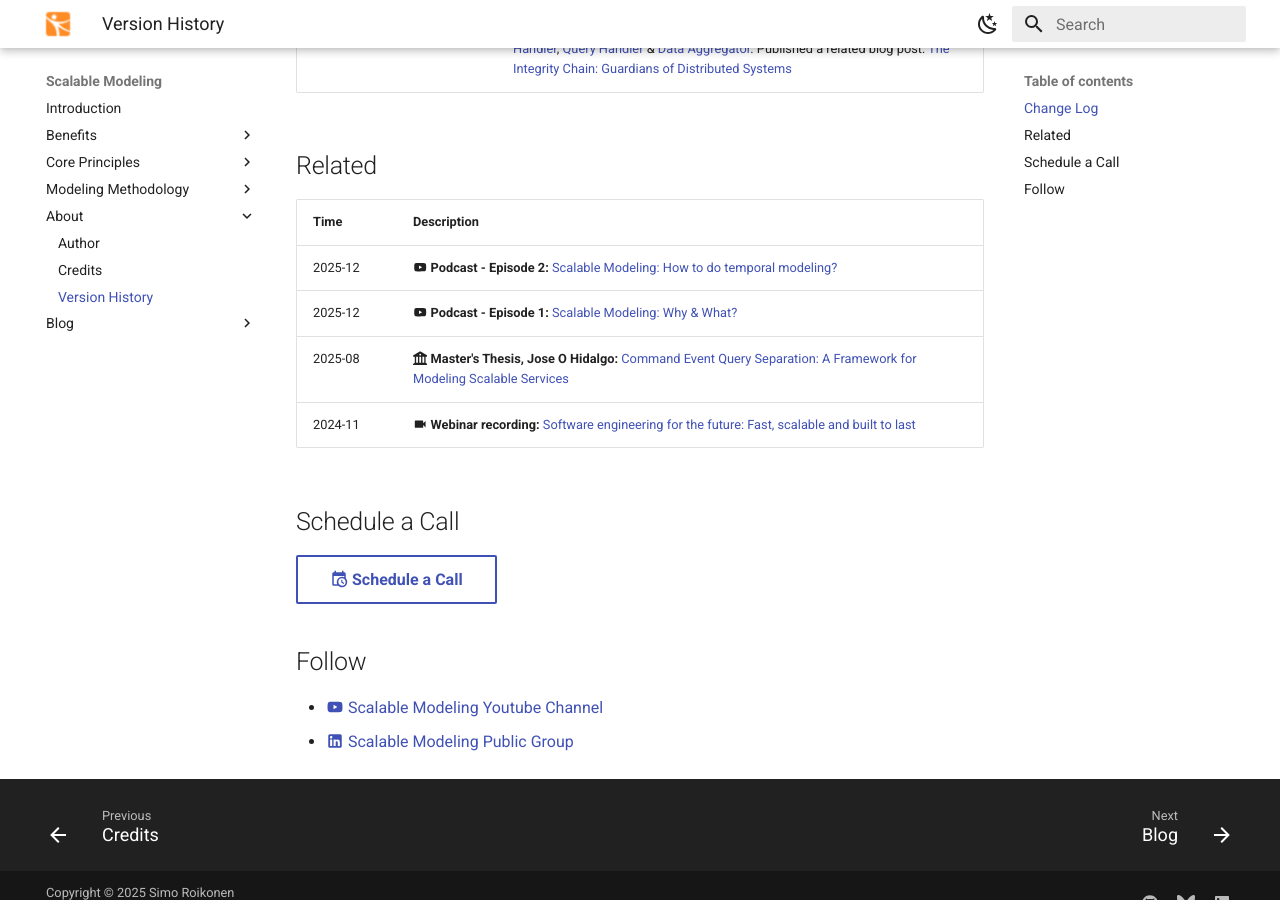
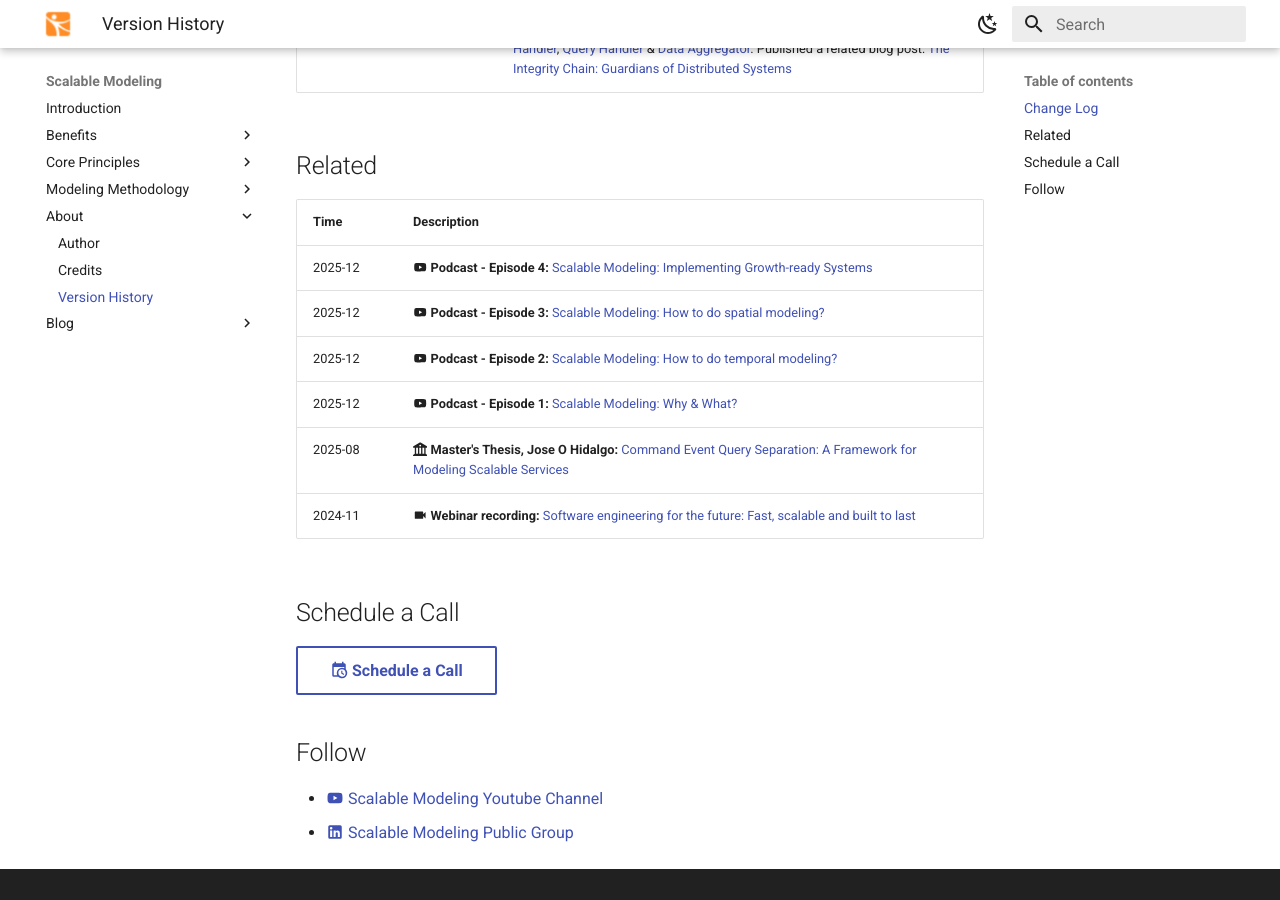
Before and after one commit to roikonen/scalablemodeling, an MkDocs documentation site: the page built from docs/when.md, in a window 1280 px wide and 900 px high, scrolled down 589 px. Built offline with MkDocs 1.6.1 and Material for MkDocs 9.7.7, drawn with Linux system fonts in a browser that asks for light colours.

Commit message:
New podcast episodes out

```diff
--- a/docs/when.md
+++ b/docs/when.md
@@ -15,6 +15,8 @@
 
 | Time    | Description                                                                                                                                                                                                                            |
 |---------|----------------------------------------------------------------------------------------------------------------------------------------------------------------------------------------------------------------------------------------|
+| 2025-12 | :material-youtube: **Podcast - Episode 4:** [Scalable Modeling: Implementing Growth-ready Systems](https://youtu.be/EhCwwz6EAyI)
+| 2025-12 | :material-youtube: **Podcast - Episode 3:** [Scalable Modeling: How to do spatial modeling?](https://youtu.be/bRsY08pnb6U)
 | 2025-12 | :material-youtube: **Podcast - Episode 2:** [Scalable Modeling: How to do temporal modeling?](https://youtu.be/kC0KmjRq0yk)                                                                                                                             |
 | 2025-12 | :material-youtube: **Podcast - Episode 1:** [Scalable Modeling: Why & What?](https://youtu.be/gLB4ghyie24)                                                                                                                             |
 | 2025-08 | :fontawesome-solid-university: **Master's Thesis, Jose O Hidalgo:** [Command Event Query Separation: A Framework for Modeling Scalable Services](https://www.theseus.fi/handle/10024/897310)                                           |
```
